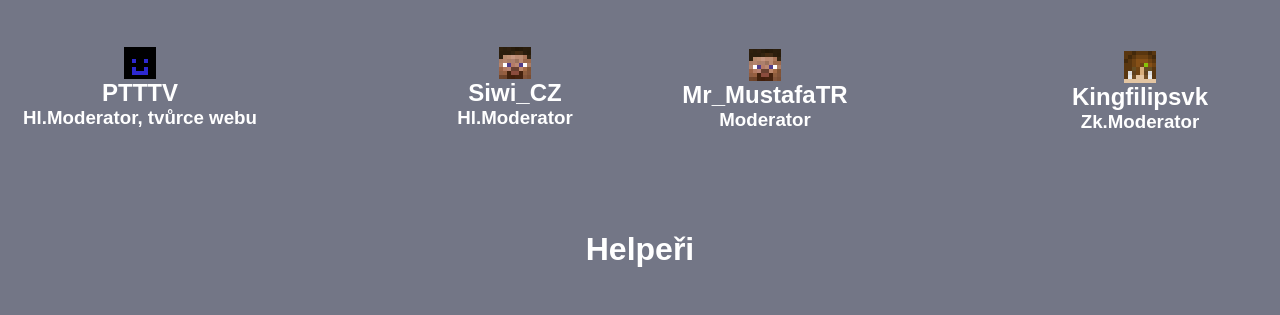
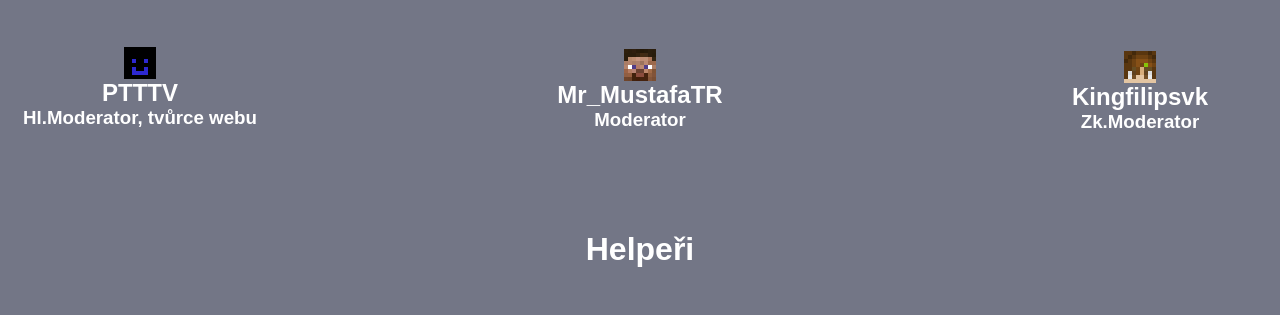
Before and after one commit to hsmaxolands/hs, a plain HTML site: page ateam.html in a window 1280 px wide. Shown: the part 723-1038 px from the top of the page. Drawn offline with Linux system fonts and the light colour scheme.

Commit message:
Add files via upload

```diff
--- a/ateam.html
+++ b/ateam.html
@@ -51,11 +51,6 @@
                             <h2>PTTTV</h2>
                             <h3>Hl.Moderator, tvůrce webu</h3>
                         </div>
-                        <div id="siwi">
-                            <img src="hs maxolands backup/steve.png" />
-                            <h2>Siwi_CZ</h2>
-                            <h3>Hl.Moderator</h3>
-                        </div>
                         <div id="mustafa">
                             <img src="hs maxolands backup/steve.png" />
                             <h2>Mr_MustafaTR</h2>
--- a/style.css
+++ b/style.css
@@ -75,12 +75,8 @@
     margin-left: -1000px;
     margin-top: 50px;
 }
-.Moderator #siwi{
-    margin-left: -250px;
-    margin-top: -82px;
-}
 .Moderator #mustafa{
-    margin-left: 250px;
+    margin-left: 0px;
     margin-top: -80px;
 }
 .Moderator #king{
```
